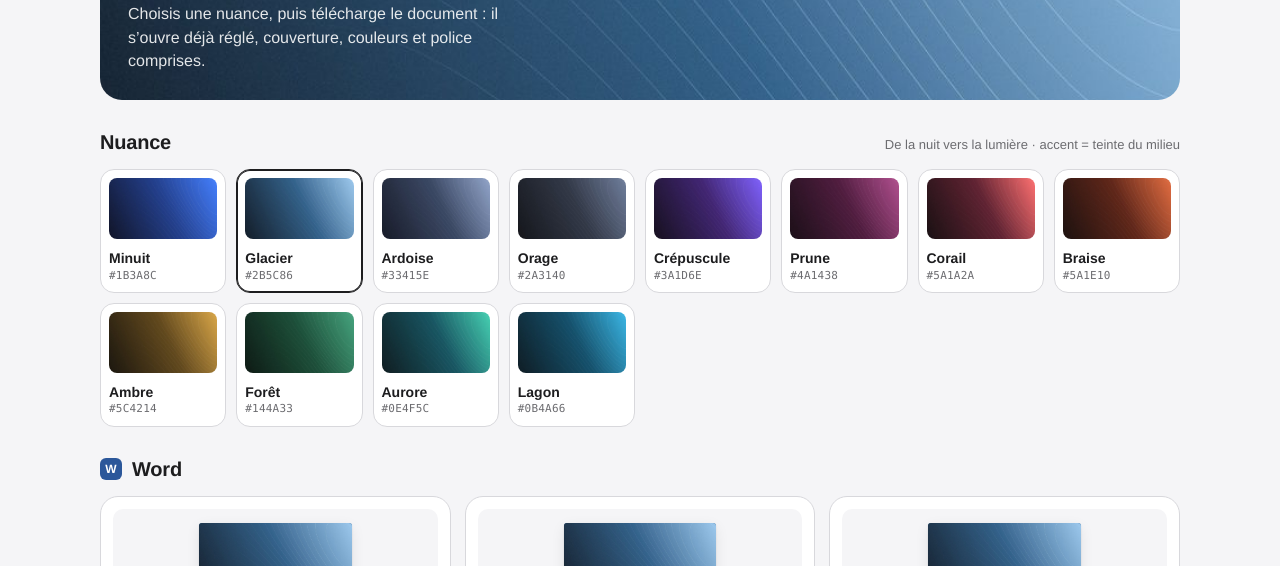
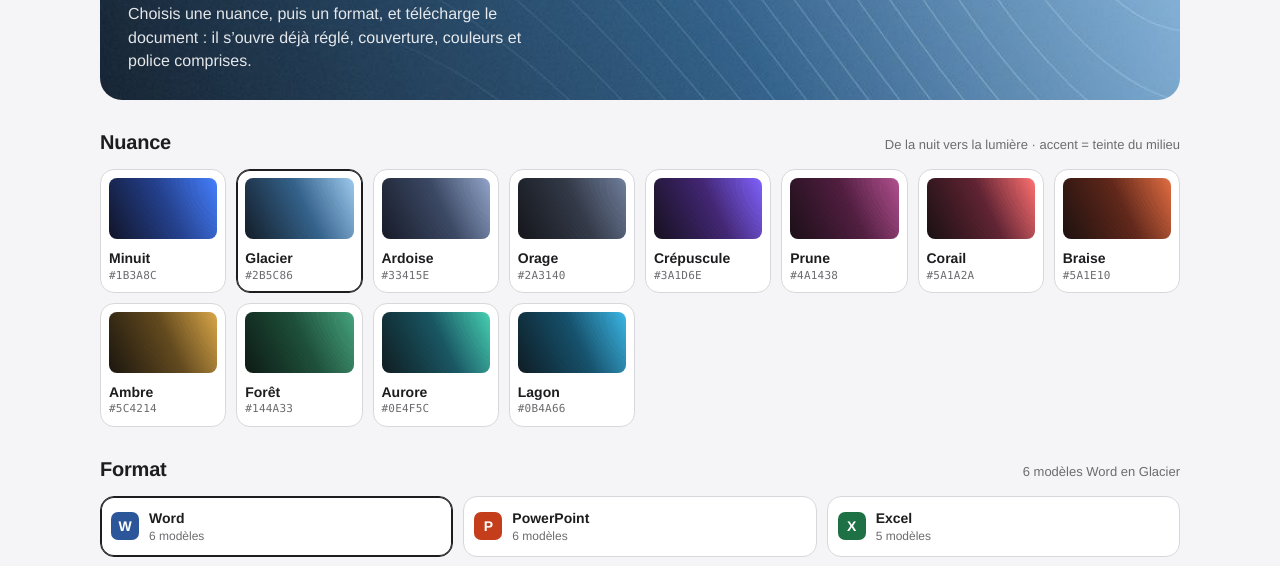
Before and after one commit to mlrbdamien/halo, a plain HTML site: page index.html in a window 1280 px wide. Shown: the part 180-746 px from the top of the page. Drawn offline with Linux system fonts and the light colour scheme.

Commit message:
Choix du format après la nuance : seuls les modèles du format choisi sont affichés

```diff
--- a/index.html
+++ b/index.html
@@ -10,7 +10,8 @@ html,body{margin:0}
 [hidden]{display:none!important}
 img{max-width:100%}
 /* Layout: one nuance surface at the top (the chosen texture, full width), the twelve nuances as a picker
-   under it, then the twelve documents in three app groups, each card a small live preview in that nuance. */
+   under it, then a format picker (Word, PowerPoint, Excel) that shows only that app's documents,
+   each card a small live preview in that nuance. */
 :root {
   --bg: #F5F5F7;
   --surface: #FFFFFF;
@@ -74,9 +75,16 @@ h2 { margin: 0; font-size: 20px; letter-spacing: -.01em; text-wrap: balance; }
 
 /* document groups */
 .group { display: grid; gap: 12px; }
-.app { display: flex; align-items: center; gap: 10px; }
-.app i { width: 22px; height: 22px; border-radius: 6px; display: grid; place-items: center; font: 700 12px/1 var(--font); font-style: normal; color: #FFFFFF; }
-.app .w { background: #2B579A; } .app .p { background: #C43E1C; } .app .x { background: #1E7145; }
+.formats { display: flex; flex-wrap: wrap; gap: 10px; }
+.format { flex: 1 1 150px; display: flex; align-items: center; gap: 10px; padding: 10px 14px 10px 10px; border-radius: var(--r); border: 1px solid var(--line);
+  background: var(--surface); color: var(--ink); font: inherit; text-align: left; cursor: pointer; transition: border-color .15s, transform .15s; }
+.format:hover { transform: translateY(-1px); }
+.format:focus-visible { outline: 2px solid var(--focus); outline-offset: 2px; }
+.format[aria-pressed="true"] { border-color: var(--ink); box-shadow: inset 0 0 0 1px var(--ink); }
+.format i { flex: none; width: 28px; height: 28px; border-radius: 7px; display: grid; place-items: center; font: 700 14px/1 var(--font); font-style: normal; color: #FFFFFF; }
+.format .w { background: #2B579A; } .format .p { background: #C43E1C; } .format .x { background: #1E7145; }
+.format b { font-size: 14px; font-weight: 600; }
+.format small { display: block; color: var(--ink-2); font-size: 12px; }
 .cards { display: grid; grid-template-columns: repeat(3, minmax(0, 1fr)); gap: 14px; }
 @media (max-width: 900px) { .cards { grid-template-columns: repeat(2, minmax(0, 1fr)); } }
 @media (max-width: 460px) { .cards { grid-template-columns: minmax(0, 1fr); } }
@@ -134,7 +142,7 @@ button.get[disabled] { opacity: .5; cursor: progress; }
     <div class="hero-in">
       <span class="eyebrow">Modèles Office · Halo</span>
       <h1>Halo</h1>
-      <p>Choisis une nuance, puis télécharge le document : il s’ouvre déjà réglé, couverture, couleurs et police comprises.</p>
+      <p>Choisis une nuance, puis un format, et télécharge le document : il s’ouvre déjà réglé, couverture, couleurs et police comprises.</p>
     </div>
   </header>
 
@@ -143,16 +151,11 @@ button.get[disabled] { opacity: .5; cursor: progress; }
     <ul class="nuances" id="nuances"></ul>
   </section>
 
-  <section class="group" aria-labelledby="h-w">
-    <div class="app"><i class="w" aria-hidden="true">W</i><h2 id="h-w">Word</h2></div>
+  <section class="group" aria-labelledby="h-f">
+    <div class="row-head"><h2 id="h-f">Format</h2><span class="hint" id="f-hint"></span></div>
+    <div class="formats" id="formats"></div>
     <div class="cards" id="g-word"></div>
-  </section>
-  <section class="group" aria-labelledby="h-p">
-    <div class="app"><i class="p" aria-hidden="true">P</i><h2 id="h-p">PowerPoint</h2></div>
     <div class="cards" id="g-ppt"></div>
-  </section>
-  <section class="group" aria-labelledby="h-x">
-    <div class="app"><i class="x" aria-hidden="true">X</i><h2 id="h-x">Excel</h2></div>
     <div class="cards" id="g-xl"></div>
   </section>
 
@@ -211,10 +214,16 @@ const DOCS = {
     ['notes', 'Suivi des notes', 'Moyennes 1 à 6, note requise, crédits ECTS.', 'xlsx', 'bars'],
   ],
 };
+// group id, icon class, icon letter, app name
+const FORMATS = [['g-word', 'w', 'W', 'Word'], ['g-ppt', 'p', 'P', 'PowerPoint'], ['g-xl', 'x', 'X', 'Excel']];
 const SIZES = window.HALO_SIZES || {};
 const $ = (id) => document.getElementById(id);
 let current = 'glacier';
-try { const s = localStorage.getItem('halo-nuance'); if (s && NUANCES.some((n) => n[0] === s)) current = s; } catch (e) {}
+let format = 'g-word';
+try {
+  const s = localStorage.getItem('halo-nuance'); if (s && NUANCES.some((n) => n[0] === s)) current = s;
+  const f = localStorage.getItem('halo-format'); if (f && DOCS[f]) format = f;
+} catch (e) {}
 
 function nuance(id) { return NUANCES.find((n) => n[0] === id); }
 function kb(n) { return n >= 1e6 ? (n / 1e6).toFixed(1).replace('.', ',') + ' Mo' : Math.max(1, Math.round(n / 1e3)) + ' Ko'; }
@@ -239,6 +248,25 @@ function renderNuances() {
     `<span class="swatch" style="background-image:url('img/${id}.jpg');background-color:#${mid}"></span>` +
     `<span><b>${name}</b><small>#${mid}</small></span></button></li>`).join('');
   $('nuances').addEventListener('click', (e) => { const b = e.target.closest('.nuance'); if (b) select(b.dataset.id); });
+}
+
+function renderFormats() {
+  $('formats').innerHTML = FORMATS.map(([gid, cls, letter, name]) =>
+    `<button class="format" type="button" data-id="${gid}" aria-pressed="${gid === format}">` +
+    `<i class="${cls}" aria-hidden="true">${letter}</i><span><b>${name}</b><small>${DOCS[gid].length} modèles</small></span></button>`).join('');
+  $('formats').addEventListener('click', (e) => { const b = e.target.closest('.format'); if (b) selectFormat(b.dataset.id); });
+}
+
+function hint() {
+  $('f-hint').textContent = `${DOCS[format].length} modèles ${FORMATS.find((f) => f[0] === format)[3]} en ${nuance(current)[1]}`;
+}
+
+function selectFormat(gid) {
+  format = gid;
+  document.querySelectorAll('.format').forEach((b) => b.setAttribute('aria-pressed', String(b.dataset.id === gid)));
+  for (const [id] of FORMATS) $(id).hidden = id !== gid;
+  hint();
+  try { localStorage.setItem('halo-format', gid); } catch (e) {}
 }
 
 function renderDocs() {
@@ -268,6 +296,7 @@ function select(id) {
   });
   const tot = Object.keys(SIZES).filter((k) => k.startsWith(id + '/')).reduce((a, k) => a + SIZES[k], 0);
   if (tot) $('pk-n-size').textContent = '≈ ' + kb(tot);
+  hint();
   try { localStorage.setItem('halo-nuance', id); } catch (e) {}
 }
 
@@ -345,8 +374,10 @@ $('pk-all-btn').addEventListener('click', (e) => {
 });
 
 renderNuances();
+renderFormats();
 renderDocs();
 select(current);
+selectFormat(format);
 </script>
 
 </body>
```
